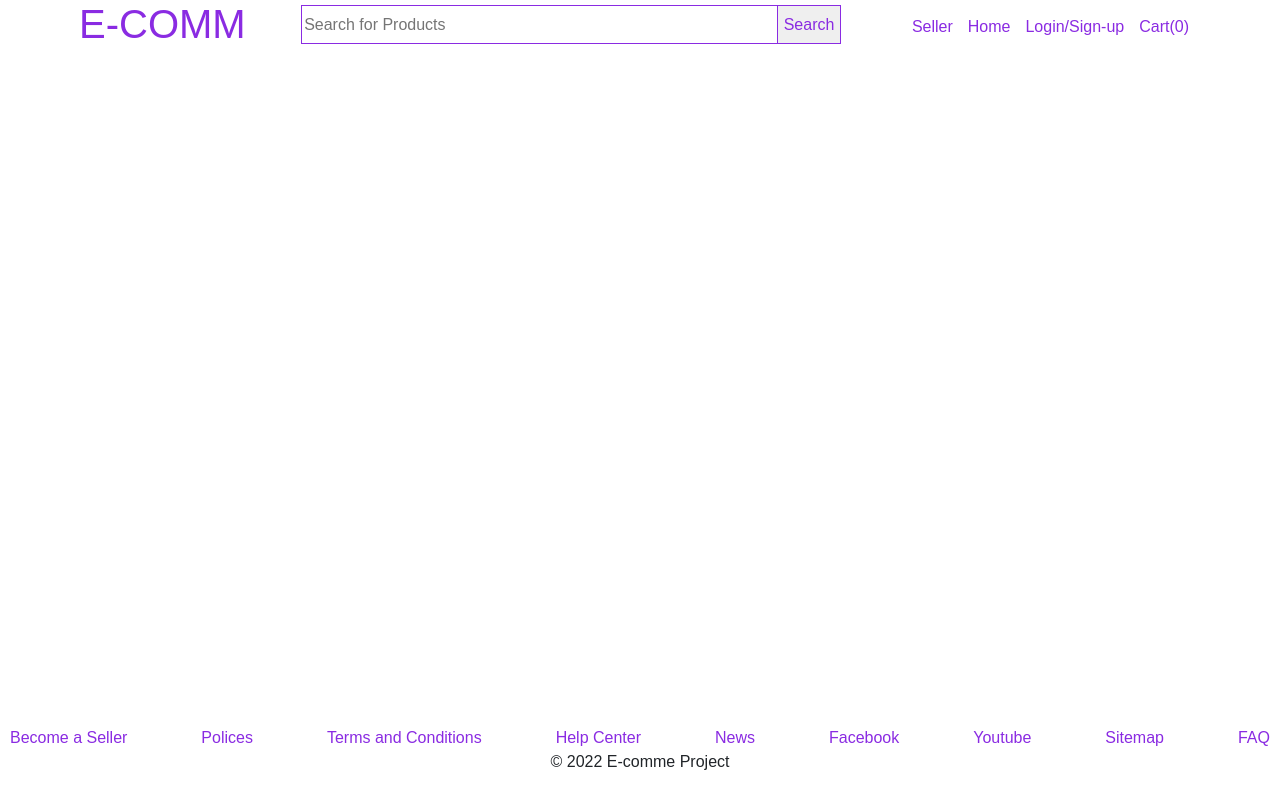
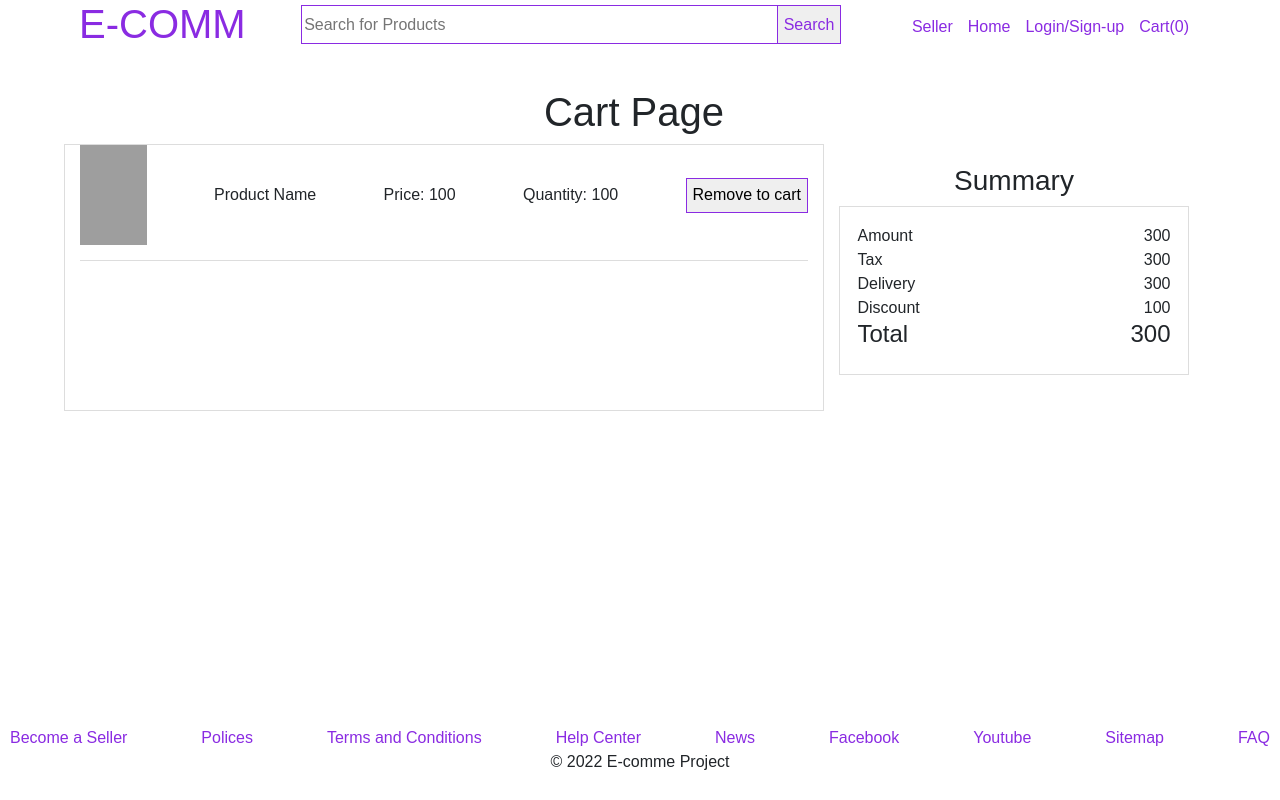
Before and after one commit to avinashdash94/E-CommerceAppUsingAngular, an Angular app: page /cart-page in a window 1280 px wide. Before the commit this address led to /. Built offline with nearby package versions, Linux system fonts and the light colour scheme; grey boxes are pictures that could not be loaded.

Commit message:
created new cart component to show cart data and as of now added static content and give css, crated route for the component

```diff
--- a/src/app/app-routing.module.ts
+++ b/src/app/app-routing.module.ts
@@ -9,6 +9,7 @@ import { SellerUpdateProductComponent } from './seller-update-product/seller-upd
 import { SearchComponent } from './search/search.component';
 import { ProductDetailsComponent } from './product-details/product-details.component';
 import { UserAuthComponent } from './user-auth/user-auth.component';
+import { CartPageComponent } from './cart-page/cart-page.component';
 
 
 const routes: Routes = [
@@ -46,6 +47,10 @@ const routes: Routes = [
   {
     path: 'user-auth',
     component: UserAuthComponent
+  },
+  {
+    path: 'cart-page',
+    component: CartPageComponent
   }
 ];
 
--- a/src/app/app.module.ts
+++ b/src/app/app.module.ts
@@ -16,6 +16,7 @@ import { SearchComponent } from './search/search.component';
 import { FooterComponent } from './footer/footer.component';
 import { ProductDetailsComponent } from './product-details/product-details.component';
 import { UserAuthComponent } from './user-auth/user-auth.component';
+import { CartPageComponent } from './cart-page/cart-page.component';
 
 @NgModule({
   declarations: [
@@ -29,7 +30,8 @@ import { UserAuthComponent } from './user-auth/user-auth.component';
     SearchComponent,
     FooterComponent,
     ProductDetailsComponent,
-    UserAuthComponent
+    UserAuthComponent,
+    CartPageComponent
   ],
   imports: [
     BrowserModule,
--- /dev/null
+++ b/src/app/cart-page/cart-page.component.css
@@ -0,0 +1,48 @@
+.cart-page{
+    margin-top: 40px;
+    margin-bottom: 60px;
+}
+
+.cart-page h1{
+    text-align: center;
+}
+
+.details{
+    border: 1px solid #ddd;
+}
+
+.details img{
+    height: 100px;
+}
+
+.details ul{
+    padding: 0;
+    margin: 0;
+    display: flex;
+    list-style-type: none;
+    align-items: center;
+    justify-content: space-between;
+    margin-bottom: 20px;
+    border-bottom: 1px solid #ddd;
+    padding-bottom: 15px;
+}
+
+.summary {
+    margin-top: 20px;
+    margin-bottom: 20px;
+}
+
+.summary h3{
+    text-align: center;
+}
+
+.summary ul{
+    list-style-type: none;
+    padding: 5%;
+    border: 1px solid #ddd;
+}
+
+.summary ul li{
+    display: flex;
+    justify-content: space-between;
+}
--- /dev/null
+++ b/src/app/cart-page/cart-page.component.html
@@ -0,0 +1,42 @@
+<div class="cart-page">
+    <h1>Cart Page</h1>
+    <div class="row">
+        <div class="col-sm-8 details">
+            <ul>
+                <li>
+                    <img src="https://picsum.photos/id/1/200/300" alt="">
+                </li>
+                <li>
+                    <span>Product Name</span>
+                </li>
+                <li>
+                    <span> Price: 100</span>
+                </li>
+                <li>
+                    <span> Quantity: 100</span>
+                </li>
+                <li>
+                    <button class="form-button"> Remove to cart</button>
+                </li>
+            </ul>
+        </div>
+        <div class="col-sm-4 summary">
+            <h3>Summary</h3>
+            <ul>
+                <li>
+                    <span>Amount</span><span>300</span>
+                </li>
+                <li>
+                    <span>Tax</span><span>300</span>
+                </li>
+                <li>
+                    <span>Delivery</span><span>300</span>
+                </li>
+                <li>
+                    <span>Discount</span><span>100</span>
+                </li>
+                <li><span><h4>Total</h4></span> <span><h4>300</h4></span></li>
+            </ul>
+        </div>
+    </div>
+</div>
--- /dev/null
+++ b/src/app/cart-page/cart-page.component.ts
@@ -0,0 +1,15 @@
+import { Component, OnInit } from '@angular/core';
+
+@Component({
+  selector: 'app-cart-page',
+  templateUrl: './cart-page.component.html',
+  styleUrls: ['./cart-page.component.css']
+})
+export class CartPageComponent implements OnInit {
+
+  constructor() { }
+
+  ngOnInit(): void {
+  }
+
+}
--- a/src/app/header/header.component.html
+++ b/src/app/header/header.component.html
@@ -23,7 +23,7 @@
             <li><a routerLink="/">Home</a></li>
             <li><a routerLink="/user-auth">{{userName | titlecase}}</a></li>
             <li><a  (click)="userLogout()">Logout</a></li>
-            <li><a routerLink="#">Cart({{cartItems}})</a></li>
+            <li><a routerLink="/cart-page">Cart({{cartItems}})</a></li>
         </ul>
         <ul *ngSwitchCase="'seller'">
             <li><a routerLink="/seller-add-product">Add Product</a></li>
```
Also changed, not shown: 1 other file (tests, documents, lock files or other folders).
